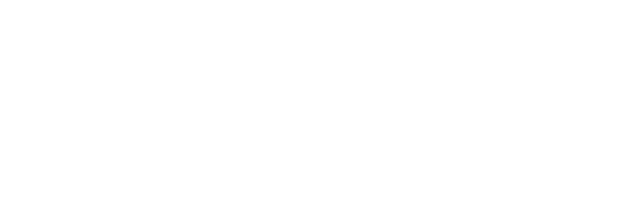
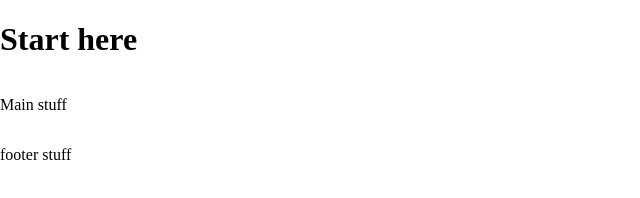
Before and after one commit to Hoodoo42/basicGridStarting, a plain HTML site: page index.html in a window 1280 px wide. Shown: the whole page, without its empty margins (0-640 px from the left). Drawn offline with Linux system fonts and the light colour scheme.

Commit message:
added filler  content with starter grid and min height for body, header, main and footer

```diff
--- a/css/style.css
+++ b/css/style.css
@@ -0,0 +1,17 @@
+body{
+    display: grid;
+    margin: 0;
+    padding: 0;
+}
+
+#page-header{
+    min-height: 50px;
+}
+
+#page-main{
+    min-height: calc(100vh-100px);
+}
+
+#page-footer{
+    min-height: 50px;
+}
--- a/index.html
+++ b/index.html
@@ -7,9 +7,18 @@
 
     <link rel="stylesheet" href="css/style.css">
 
-    <title>Document</title>
+    <title>Grid</title>
 </head>
 <body>
+    <header id="page-header">
+        <h1>Start here</h1>
+    </header>
+    <main id="page-main">
+        <p>Main stuff</p>
+    </main>
+    <footer id="page-footer">
+        <p>footer stuff</p>
+    </footer>
 
 </body>
 </html>
```
